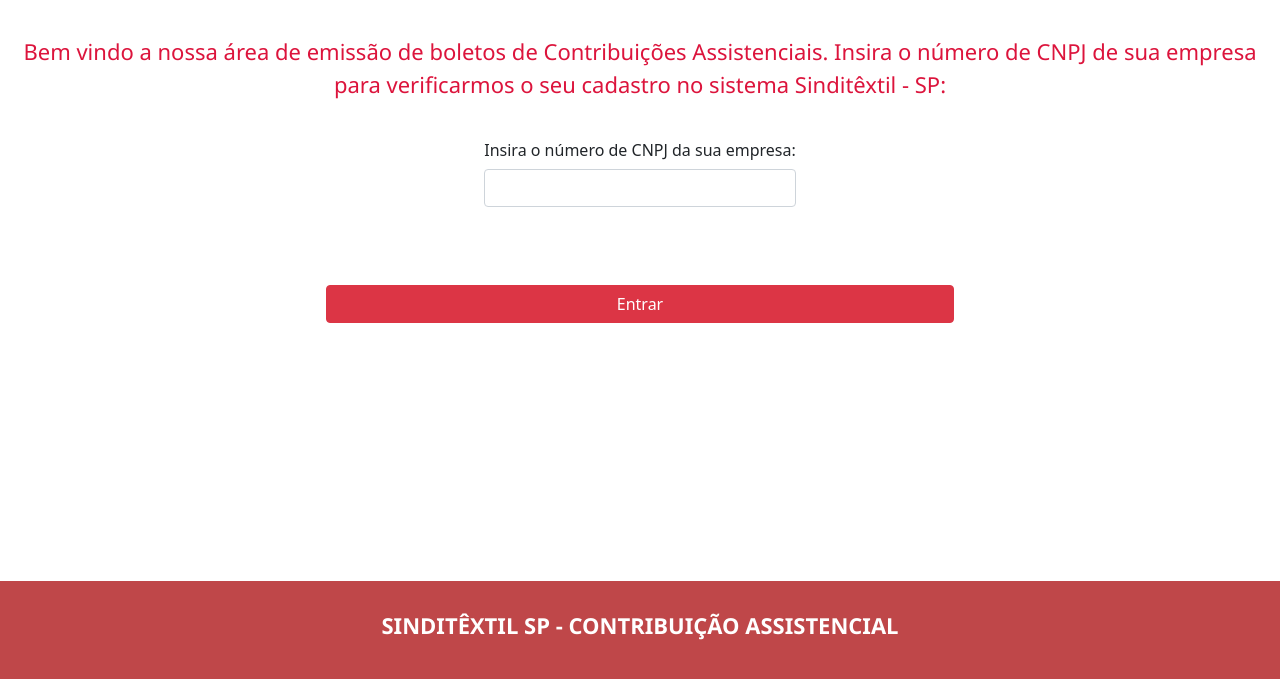
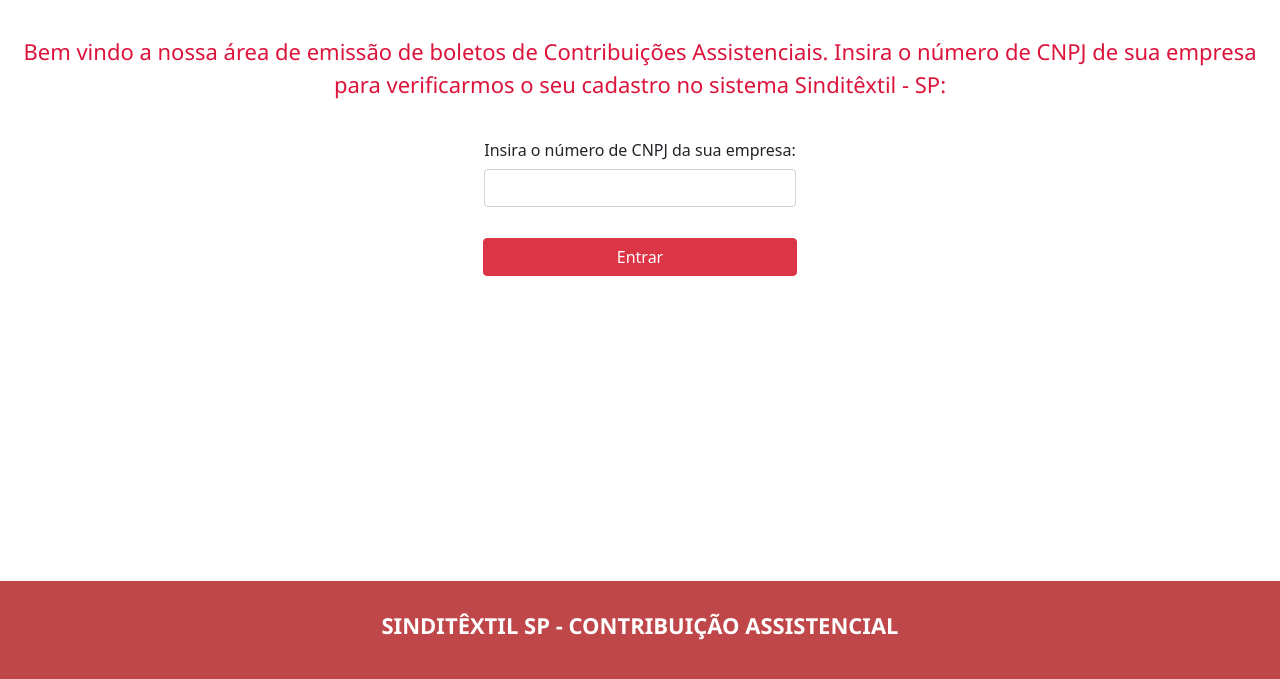
Before and after one commit to FelipeMarini/BS5-Contrib, a plain HTML site: page Bootstrap5/index.html in a window 1280 px wide. Shown: the part 115-794 px from the top of the page. Drawn offline with nearby package versions, Linux system fonts and the light colour scheme.

Commit message:
ajuste index overflow

```diff
--- a/Bootstrap5/index.html
+++ b/Bootstrap5/index.html
@@ -36,9 +36,9 @@
             <input type="text" class="form-control input-cnpj" id="cnpj" required name="cnpj">
             </div>
 
-            <button type="button" class="btn btn-danger col-6" data-bs-toggle="modal" data-bs-target="#exampleModal">
-            Entrar
-            </button>
+            <div class="d-grid gap-2 col-3 mx-auto">
+                <button class="btn btn-danger botao-cad" type="button" data-bs-toggle="modal" data-bs-target="#exampleModal">Entrar</button>
+            </div>
 
         </form>
 
```
